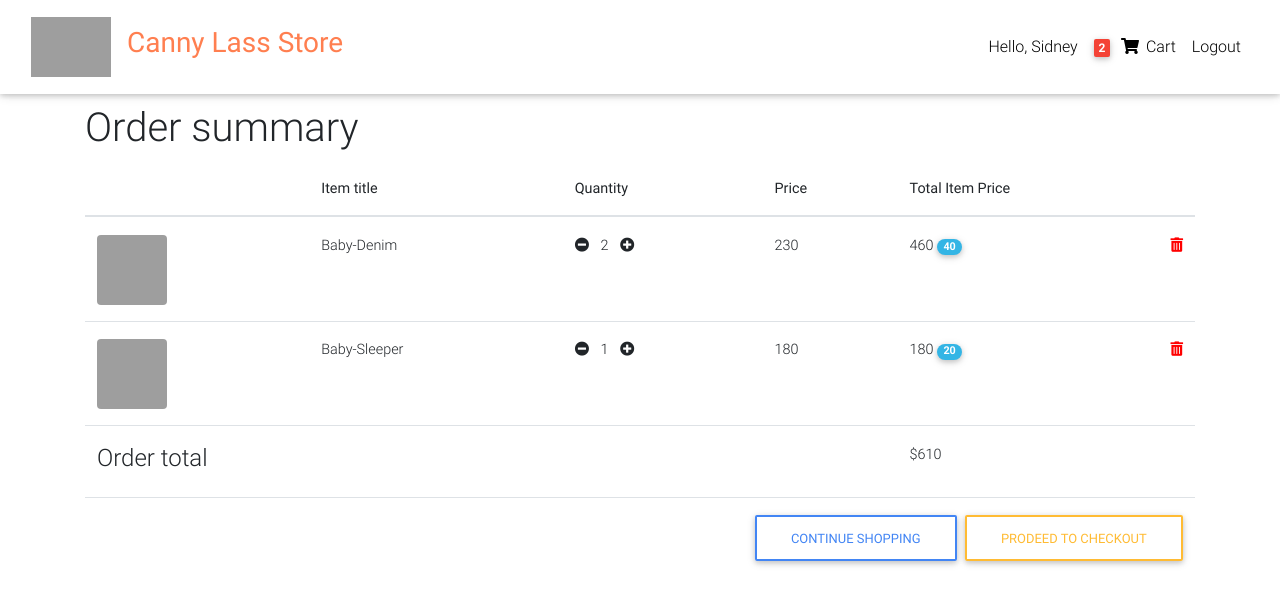
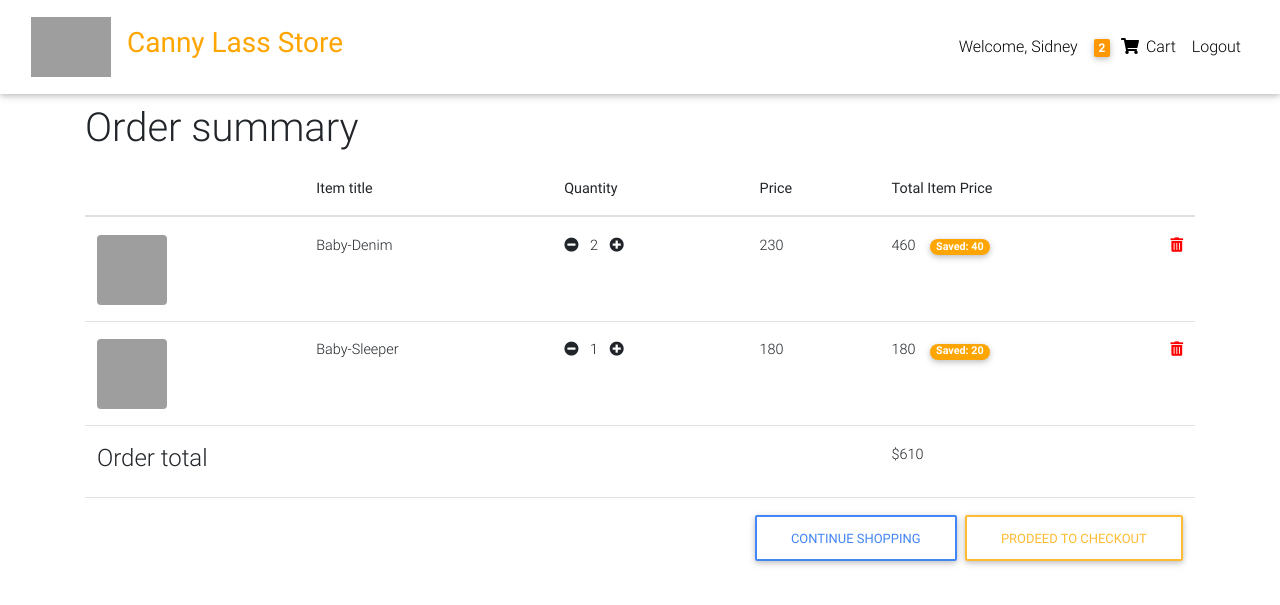
Before and after one commit to jankit218/ecom-cpp, a Django app: page /order-summary/ in a window 1280 px wide. Shown: the top 605 px of the page. Run offline with Django 3.2, Linux system fonts and the light colour scheme; a user stored in the database is signed in; data comes from the database, SQL or seed files in the repository; both versions use the stored data as it was after the commit; some libraries are stand-ins or nearby versions; grey boxes are pictures that could not be loaded.

Commit message:
db and functional change

```diff
--- a/templates/base.html
+++ b/templates/base.html
@@ -48,7 +48,7 @@
     <a class="navbar-brand waves-effect" href="{% url 'home' %}">
       <img class="ml-0 pl-0" style="height: 60px;" src="{% static 'logo-black.svg' %}" alt="Logo">
     </a>
-    <h3 style="color:coral"><strong>Canny Lass Store</strong></h3>
+    <h3 style="color:orange"><strong>Canny Lass Store</strong></h3>
     <button class="navbar-toggler" type="button" data-toggle="collapse" data-target="#navbarSupportedContent"
     aria-controls="navbarSupportedContent" aria-expanded="false" aria-label="Toggle navigation">
     <span class="navbar-toggler-icon"></span>
@@ -64,12 +64,12 @@
     <ul class="navbar-nav nav-flex-icons">
       {% if request.user.is_authenticated %}
         <li class="nav-item">
-          <a class="nav-link waves-effect" href="#">Hello, {{request.user.username}}
+          <a class="nav-link waves-effect" href="#">Welcome, {{request.user.username}}
           </a>
         </li>
         <li class="nav-item">
         <a href="{% url 'order_summary' %}" class="nav-link waves-effect">
-            <span class="badge red z-depth-1 mr-1">{{ request.user|cart_item_count}}</span>
+            <span class="badge orange z-depth-1 mr-1">{{ request.user|cart_item_count}}</span>
             <i class="fas fa-shopping-cart"></i>
             <span class="clearfix d-none d-sm-inline-block"> Cart </span>
         </a>
--- a/templates/home.html
+++ b/templates/home.html
@@ -23,11 +23,12 @@
                 <h5>Image</h5>
               </a>
               <h5>
-                <a href="{% url 'product' object.slug %}" class="dark-grey-text">{{object.title}}</a>
+                <a href="{% url 'product' object.slug %}" class="orange-text">{{object.title}}</a>
               </h5>
               <h4>
                 {% if object.discount_price %}
                   ${{object.discount_price}}
+                  <span style="font-size: small; color: gray"><del>${{object.price}}</del></span>
                 {% else %}
                   ${{object.price}}
                 {% endif %}
--- a/templates/order_summary.html
+++ b/templates/order_summary.html
@@ -46,7 +46,8 @@
               {% endif %}
               <td>{{order_item.get_final_price}}
                 {% if order_item.item.discount_price %}
-                  <span class="badge badge-pill badge-info">{{order_item.get_amount_saved}}</span>
+                  <span>&nbsp;&nbsp;</span>
+                  <span class="badge badge-pill badge-info" style="background-color: orange !important;">Saved: {{order_item.get_amount_saved}}</span>
                 {% endif %}
                 <a href="{{order_item.item.get_remove_from_cart_url}}">
                   <span style="color: red;" class="float-right">
```
Also changed, not shown: templates/product.html (+4 -24 lines), db.sqlite3.
